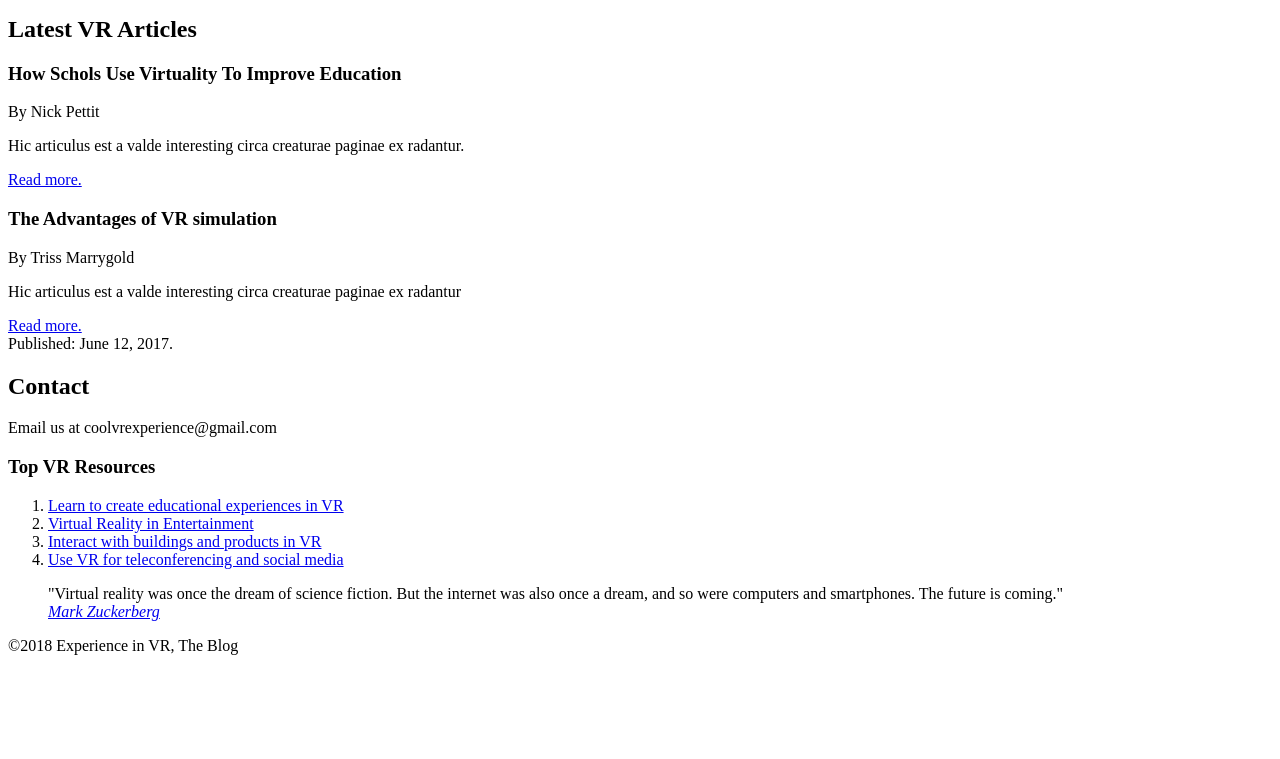
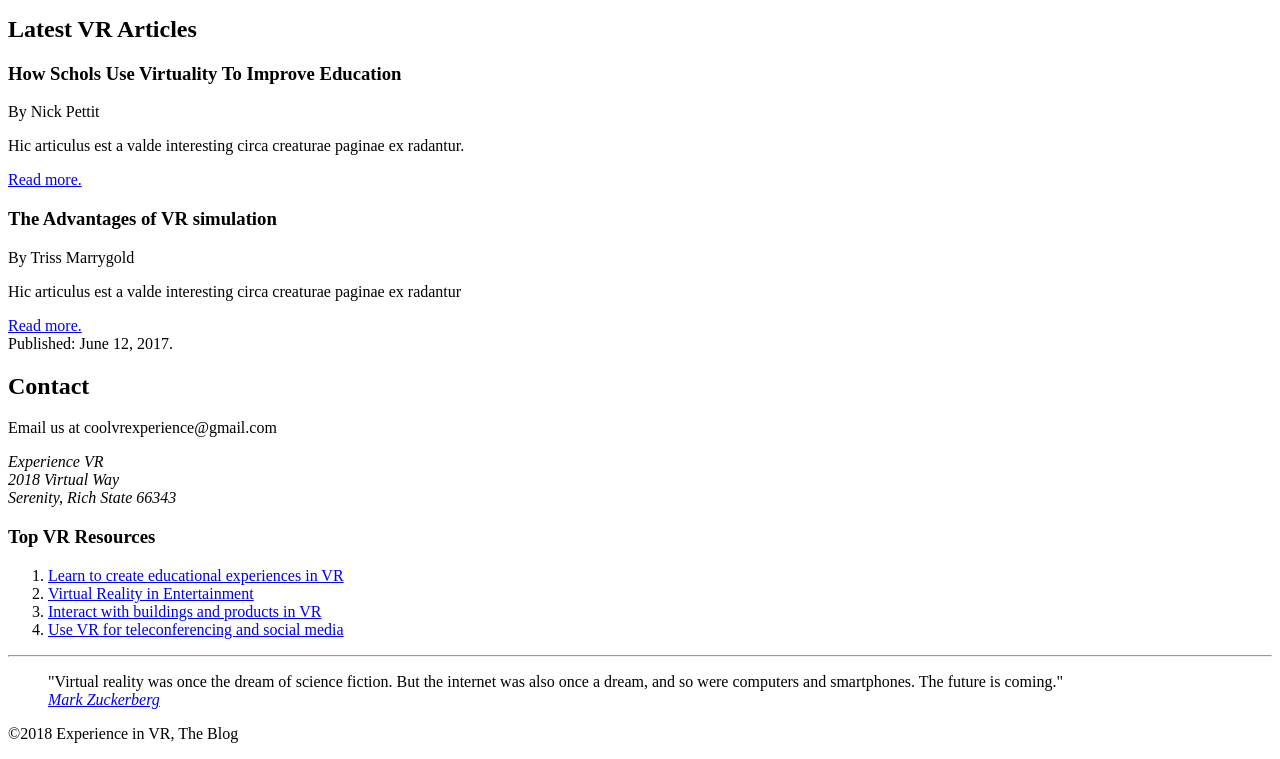
Before and after one commit to Sverring/Noobycode-on-treehouse, a plain HTML site: page html-basic/index.html in a window 1280 px wide. Shown: the part 429-1188 px from the top of the page. Before the commit the page ends 1100 px from the top, so only its background shows below. Drawn offline with Linux system fonts and the light colour scheme.

Commit message:
Update index.html

```diff
--- a/html-basic/index.html
+++ b/html-basic/index.html
@@ -61,6 +61,11 @@
               <section>
               <h2>Contact</h2>
               <p>Email us at coolvrexperience@gmail.com</p>
+               <address>
+                Experience VR<br>
+                2018 Virtual Way<br>
+                Serenity, Rich State 66343<br>
+               </address>
               </section>
         </main>
 
@@ -72,6 +77,9 @@
               <li><a href='#'>Interact with buildings and products in VR</a></li>
               <li><a href='#'>Use VR for teleconferencing and social media</a></li>
            </ol>
+
+          <hr>
+
            <blockquote cite='https://www.facebook.com/zuck/posts/10101319050523971'>
         "Virtual reality was once the dream of science fiction. But the internet was also once a dream, and so were computers and smartphones. The future is coming."<footer><cite><a href='https://www.facebook.com/zuck/posts/10101319050523971' target='_blank'>Mark Zuckerberg</a></cite></footer>
            </blockquote>
```
